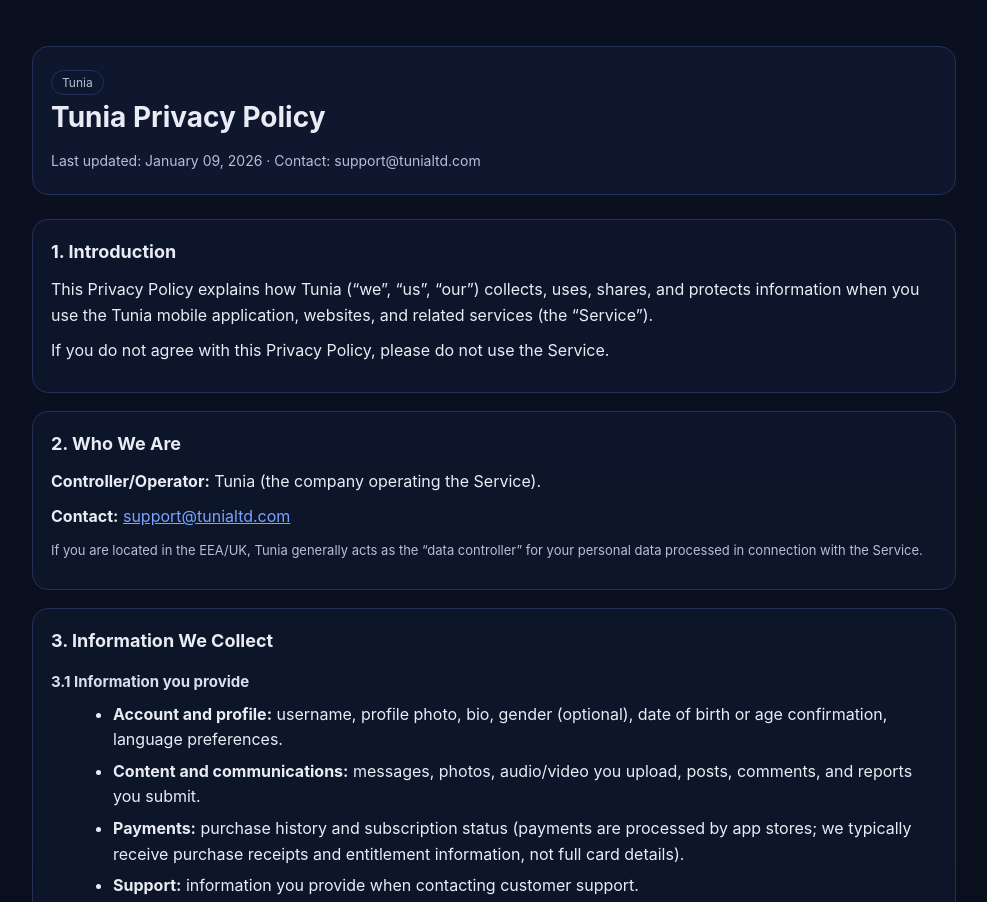
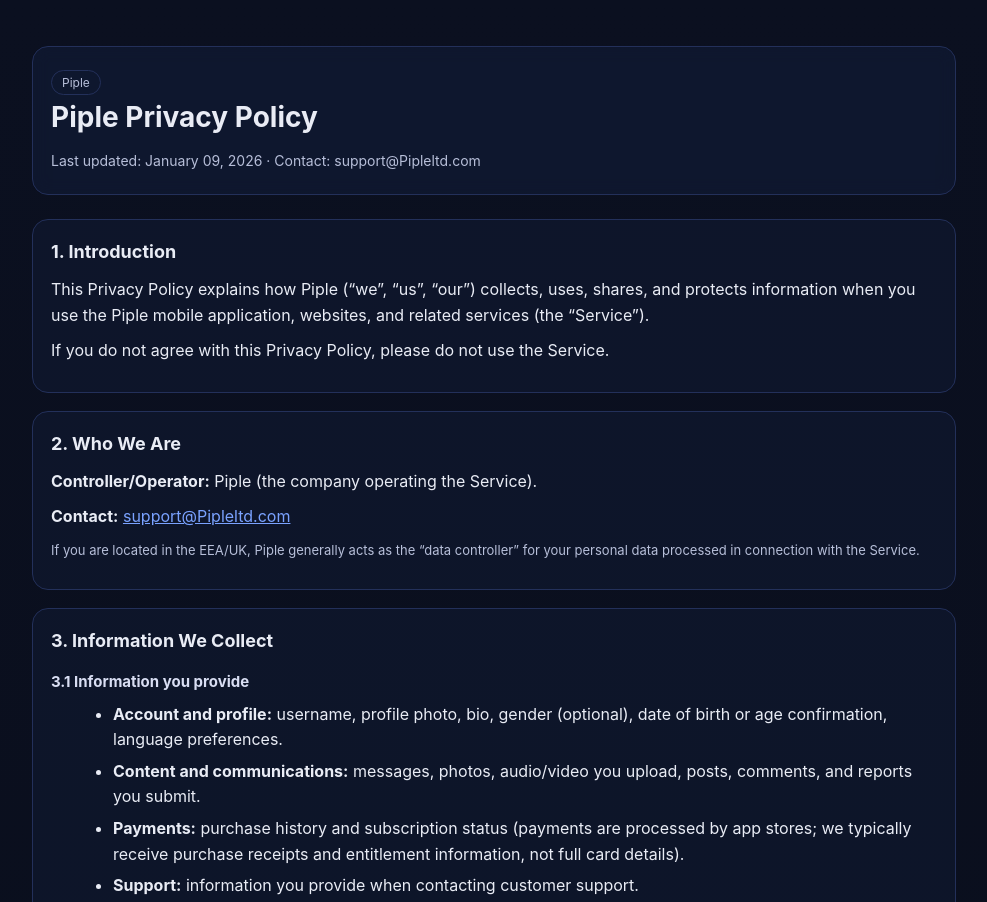
Before and after one commit to liutao1234t/Furen, a plain HTML site: page privacy.html in a window 1280 px wide. Shown: the top 902 px of the page, without its empty margins (146-1133 px from the left). Drawn offline with Linux system fonts and the light colour scheme.

Commit message:
Add files via upload

```diff
--- a/privacy.html
+++ b/privacy.html
@@ -3,7 +3,7 @@
 <head>
   <meta charset="utf-8" />
   <meta name="viewport" content="width=device-width,initial-scale=1" />
-  <title>Tunia Privacy Policy</title>
+  <title>Piple Privacy Policy</title>
   <style>
 :root{--bg:#0b1020;--card:#111a33;--text:#e9ecf5;--muted:#b7bfd9;--link:#7aa2ff;--border:#23305a}
 *{box-sizing:border-box}
@@ -28,22 +28,22 @@
 <body>
   <div class="container">
     <header>
-      <div class="badge">Tunia</div>
-      <h1>Tunia Privacy Policy</h1>
-      <div class="meta">Last updated: January 09, 2026 · Contact: support@tunialtd.com</div>
+      <div class="badge">Piple</div>
+      <h1>Piple Privacy Policy</h1>
+      <div class="meta">Last updated: January 09, 2026 · Contact: support@Pipleltd.com</div>
     </header>
 
 <section>
   <h2>1. Introduction</h2>
-  <p>This Privacy Policy explains how Tunia (“we”, “us”, “our”) collects, uses, shares, and protects information when you use the Tunia mobile application, websites, and related services (the “Service”).</p>
+  <p>This Privacy Policy explains how Piple (“we”, “us”, “our”) collects, uses, shares, and protects information when you use the Piple mobile application, websites, and related services (the “Service”).</p>
   <p>If you do not agree with this Privacy Policy, please do not use the Service.</p>
 </section>
 
 <section>
   <h2>2. Who We Are</h2>
-  <p><strong>Controller/Operator:</strong> Tunia (the company operating the Service).</p>
-  <p><strong>Contact:</strong> <a href="mailto:support@tunialtd.com">support@tunialtd.com</a></p>
-  <p class="note">If you are located in the EEA/UK, Tunia generally acts as the “data controller” for your personal data processed in connection with the Service.</p>
+  <p><strong>Controller/Operator:</strong> Piple (the company operating the Service).</p>
+  <p><strong>Contact:</strong> <a href="mailto:support@Pipleltd.com">support@Pipleltd.com</a></p>
+  <p class="note">If you are located in the EEA/UK, Piple generally acts as the “data controller” for your personal data processed in connection with the Service.</p>
 </section>
 
 <section>
@@ -100,7 +100,7 @@
   <ul>
     <li><strong>With other users:</strong> your profile and any content you choose to make visible to others.</li>
     <li><strong>With service providers:</strong> vendors that help us operate the Service (hosting, analytics, customer support, fraud prevention), under contractual safeguards.</li>
-    <li><strong>For legal and safety reasons:</strong> if required by law, or to protect the rights, safety, and security of users, Tunia, or the public.</li>
+    <li><strong>For legal and safety reasons:</strong> if required by law, or to protect the rights, safety, and security of users, Piple, or the public.</li>
     <li><strong>Business transfers:</strong> in connection with a merger, acquisition, or sale of assets (with appropriate protections).</li>
   </ul>
   <p class="note">We do not sell your personal information in the conventional sense. If applicable law defines “sale” or “sharing” differently (e.g., certain advertising practices), see Section 10.</p>
@@ -128,14 +128,14 @@
   <ul>
     <li>Access and update profile information in the app settings.</li>
     <li>Revoke permissions (camera, photos, microphone, location, contacts) in device settings.</li>
-    <li>Request account deletion by using in-app controls (if available) or contacting <a href="mailto:support@tunialtd.com">support@tunialtd.com</a>.</li>
+    <li>Request account deletion by using in-app controls (if available) or contacting <a href="mailto:support@Pipleltd.com">support@Pipleltd.com</a>.</li>
   </ul>
 
   <h3>9.2 GDPR/UK GDPR rights (if applicable)</h3>
   <p>You may have rights to access, correct, delete, restrict, or object to processing, and to data portability. You may also withdraw consent where processing is based on consent.</p>
 
   <h3>9.3 California (CCPA/CPRA) and similar laws (if applicable)</h3>
-  <p>Depending on your residency, you may have rights to know, delete, correct, and opt out of certain “sale” or “sharing” of personal information (as defined by law). You can contact us at <a href="mailto:support@tunialtd.com">support@tunialtd.com</a> to exercise your rights.</p>
+  <p>Depending on your residency, you may have rights to know, delete, correct, and opt out of certain “sale” or “sharing” of personal information (as defined by law). You can contact us at <a href="mailto:support@Pipleltd.com">support@Pipleltd.com</a> to exercise your rights.</p>
 </section>
 
 <section>
@@ -150,7 +150,7 @@
 
 <section>
   <h2>12. Children</h2>
-  <p>The Service is not intended for individuals under 18, and we do not knowingly collect personal information from children. If you believe a child has provided us personal information, contact us at <a href="mailto:support@tunialtd.com">support@tunialtd.com</a>.</p>
+  <p>The Service is not intended for individuals under 18, and we do not knowingly collect personal information from children. If you believe a child has provided us personal information, contact us at <a href="mailto:support@Pipleltd.com">support@Pipleltd.com</a>.</p>
 </section>
 
 <section>
@@ -160,12 +160,12 @@
 
 <section>
   <h2>14. Contact Us</h2>
-  <p>Questions or requests? Email <a href="mailto:support@tunialtd.com">support@tunialtd.com</a>.</p>
+  <p>Questions or requests? Email <a href="mailto:support@Pipleltd.com">support@Pipleltd.com</a>.</p>
 </section>
 
     <hr />
     <div class="small">
-      © 2026 Tunia. Contact: <a href="mailto:support@tunialtd.com">support@tunialtd.com</a>
+      © 2026 Piple. Contact: <a href="mailto:support@Pipleltd.com">support@Pipleltd.com</a>
     </div>
   </div>
 </body>
```
Also changed, not shown: terms.html (+21 -21 lines).
